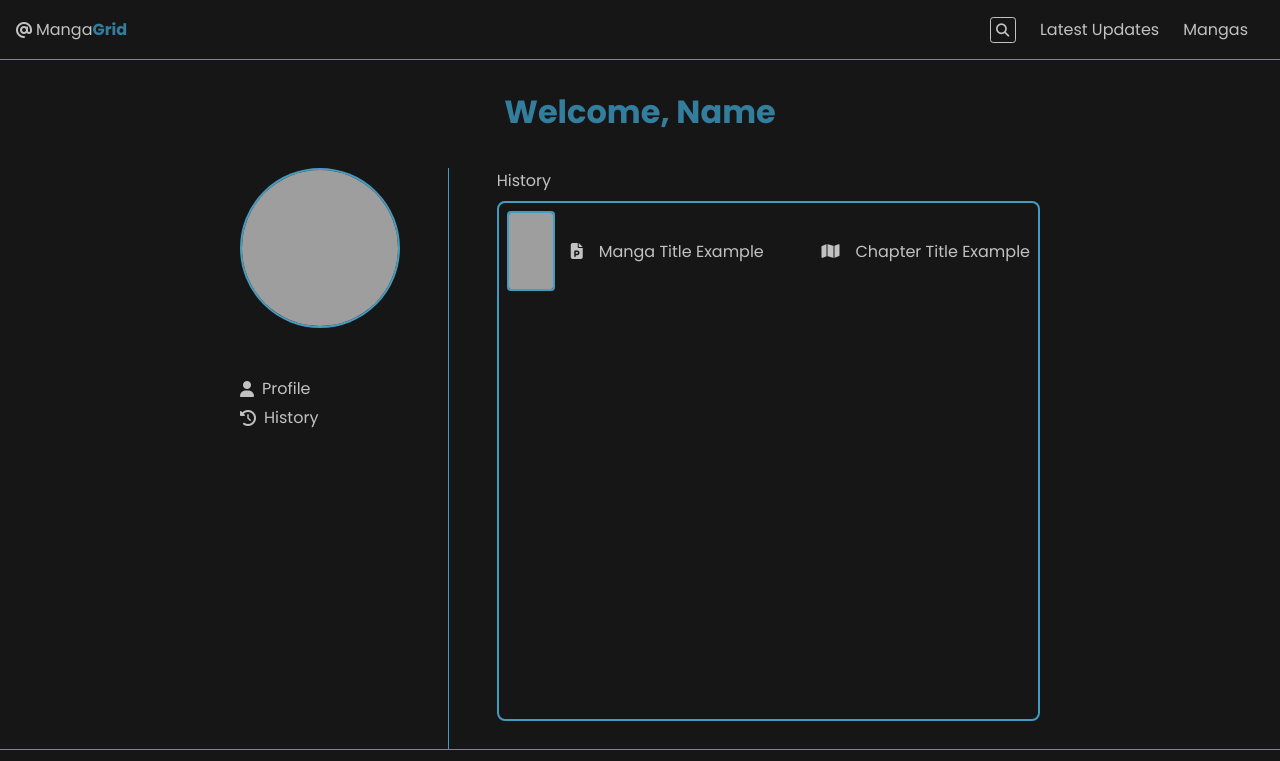
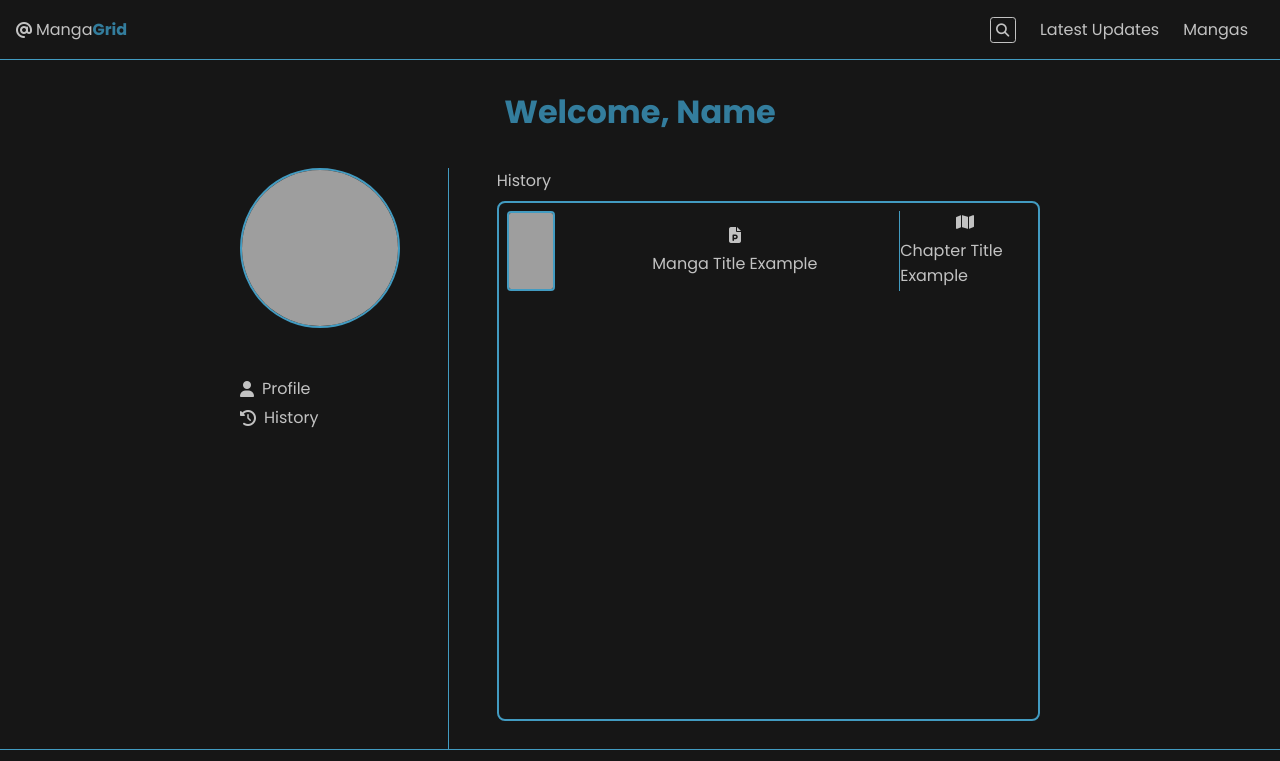
Before and after one commit to itz-dude/MangaGrid, a Flask app: page /profile/history in a window 1280 px wide. Shown: the top 761 px of the page. Run offline with Flask 2, Linux system fonts and the light colour scheme; a user stored in the database is signed in; data comes from the database, SQL or seed files in the repository; both versions use the stored data as it was after the commit; data that the repository does not hold is empty; some libraries are stand-ins or nearby versions; grey boxes are pictures that could not be loaded.

Commit message:
Some bug fixes

```diff
--- a/static/css/main.css
+++ b/static/css/main.css
@@ -1009,7 +1009,7 @@ section .container .profile-row .right-panel .row ul li .manga-div {
   align-items: center;
   justify-content: flex-start;
   gap: 1em;
-  width: 50%;
+  width: 75%;
 }
 section .container .profile-row .right-panel .row ul li .manga-div .card-result {
   height: 5em;
@@ -1019,15 +1019,21 @@ section .container .profile-row .right-panel .row ul li .manga-div .card-result
 section .container .profile-row .right-panel .row ul li .manga-div .card-result .card-result-image {
   filter: opacity(1) blur(0);
 }
-section .container .profile-row .right-panel .row ul li .manga-div .card-manga-page {
-  max-width: 100%;
+section .container .profile-row .right-panel .row ul li .chapter-div {
+  width: 25%;
+  height: 100%;
 }
 section .container .profile-row .right-panel .row ul li .card-chapter-page, section .container .profile-row .right-panel .row ul li .card-manga-page {
   display: flex;
-  flex-direction: row;
-  align-items: center;
-  justify-content: flex-end;
-  gap: 1em;
+  flex-direction: column;
+  align-items: center;
+  justify-content: center;
+  width: 100%;
+  height: 100%;
+  gap: 0.5em;
+}
+section .container .profile-row .right-panel .row ul li .card-chapter-page {
+  border-left: 1px solid #429bc1;
 }
 section .container .profile-row .right-panel .row ul li + li {
   border-top: 1px solid #429bc1;
@@ -1116,7 +1122,8 @@ section .container .profile-row .right-panel .row ul li + li {
     display: flex;
     flex-direction: column;
     align-items: center;
-    justify-content: flex-end;
+    justify-content: center;
+    text-align: center;
     gap: 1em;
   }
 }
--- a/static/css/tree/section/_profile.scss
+++ b/static/css/tree/section/_profile.scss
@@ -154,7 +154,7 @@
                             @include displays.flex(row, center, flex-start);
                             gap: 1em;
 
-                            width: 50%;
+                            width: 75%;
 
                             .card-result {
                                 height: 5em;
@@ -165,15 +165,22 @@
                                     filter: opacity(1) blur(0);
                                 }
                             }
+                        }
 
-                            .card-manga-page {
-                                max-width: 100%;
-                            }
+                        .chapter-div {
+                            width: 25%;
+                            height: 100%;
                         }
 
                         .card-chapter-page, .card-manga-page {
-                            @include displays.flex(row, center, flex-end);
-                            gap: 1em;
+                            @include displays.flex(column, center, center);
+                            width: 100%;
+                            height: 100%;
+                            gap: 0.5em;
+                        }
+
+                        .card-chapter-page {
+                            border-left: 1px solid colors.$themeColorSecondary;
                         }
                     }
 
@@ -266,7 +273,8 @@
                         li {
 
                             .card-chapter-page, .card-manga-page {
-                                @include displays.flex(column, center, flex-end);
+                                @include displays.flex(column, center, center);
+                                text-align: center;
                                 gap: 1em;
                             }
                         }
--- a/templates/profile.html
+++ b/templates/profile.html
@@ -59,7 +59,7 @@ Manga Viewer
 
                             <a class="icon icon-manga card-manga-page" href="#">Manga Title Example</a>
                         </div>
-                        <div>
+                        <div class="chapter-div">
                             <a class="icon icon-chapter card-chapter-page" href="#">Chapter Title Example</a>
                         </div>
                     </li>
```
Also changed, not shown: manga/mangascrapping.py (+17 -16 lines), persistent/db.sqlite3, 1 other file.
